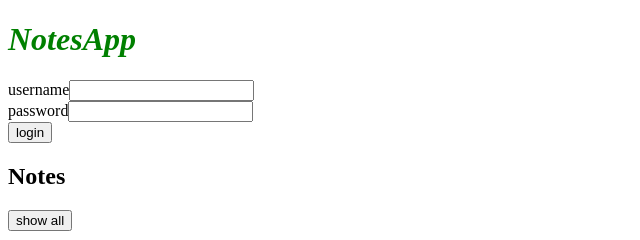
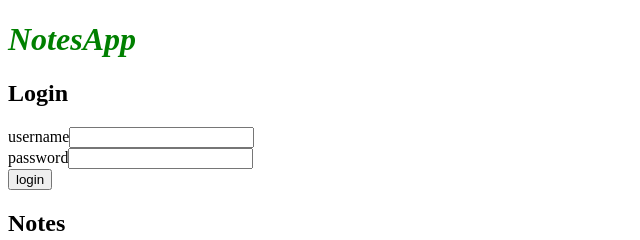
Before and after one commit to jloai009/Node.js-and-Express-Exercises, a React (Create React App) app in the folder note-app-frontend/: page / in a window 1280 px wide. Shown: the top 240 px of the page, without its empty margins (0-640 px from the left). Built offline with nearby package versions, Linux system fonts and the light colour scheme; no server answers.

Commit message:
Update LoginForm.js

```diff
--- a/note-app-frontend/src/components/LoginForm.js
+++ b/note-app-frontend/src/components/LoginForm.js
@@ -1,29 +1,36 @@
 import React from 'react'
 
-const LoginForm = ({ props }) => (
-    <form onSubmit={props.handleLogin}>
+const LoginForm = ({
+   handleSubmit,
+   handleUsernameChange,
+   handlePasswordChange,
+   username,
+   password
+  }) => {
+  return (
+    <div>
+      <h2>Login</h2>
+
+      <form onSubmit={handleSubmit}>
         <div>
           username
           <input
-          type="text"
-          value={props.username}
-          name="Username"
-          onChange={({ target }) => {
-            props.setUsername(target.value)
-          }}
+            value={username}
+            onChange={handleUsernameChange}
           />
         </div>
         <div>
           password
           <input
             type="password"
-          value={props.password}
-          name="Password"
-          onChange={({ target }) => props.setPassword(target.value)}
+            value={password}
+            onChange={handlePasswordChange}
           />
       </div>
         <button type="submit">login</button>
       </form>
+    </div>
   )
+}
 
 export default LoginForm
```
Lines whose indentation alone changed are shown as unchanged.
